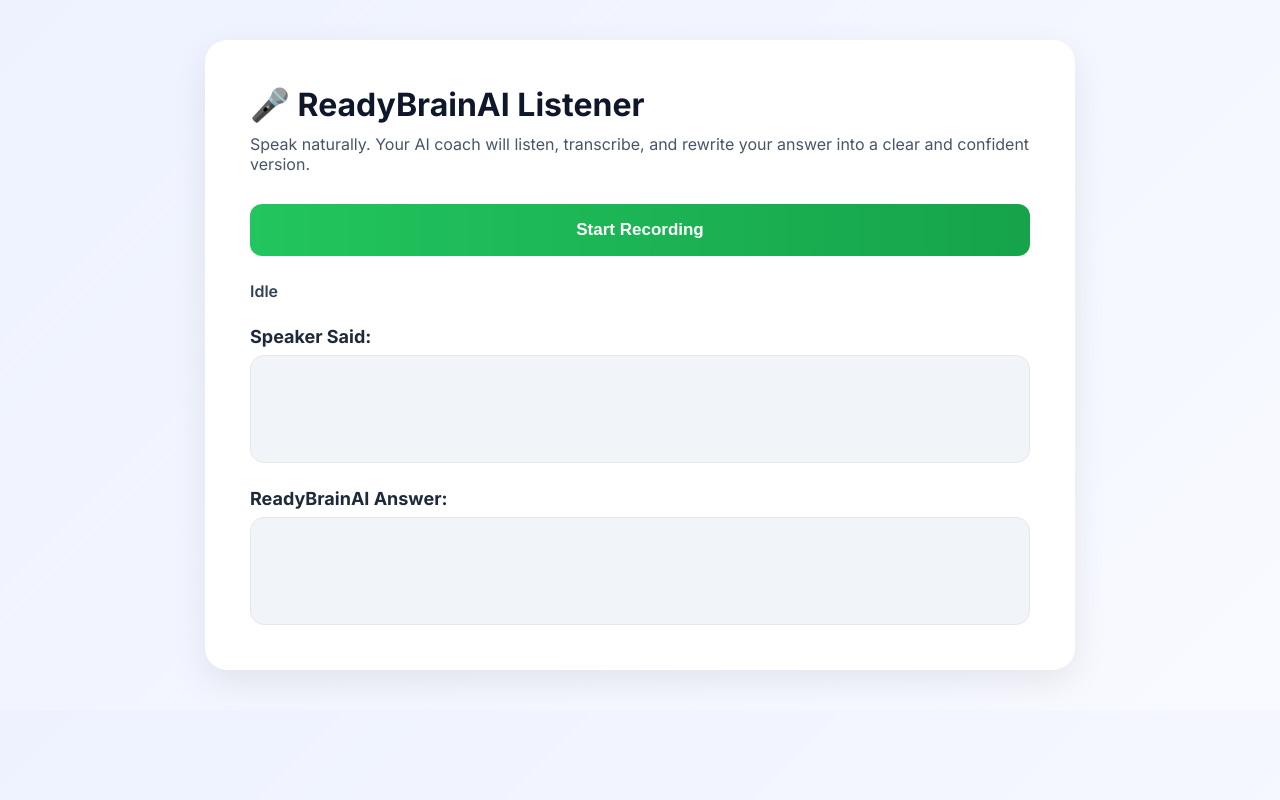
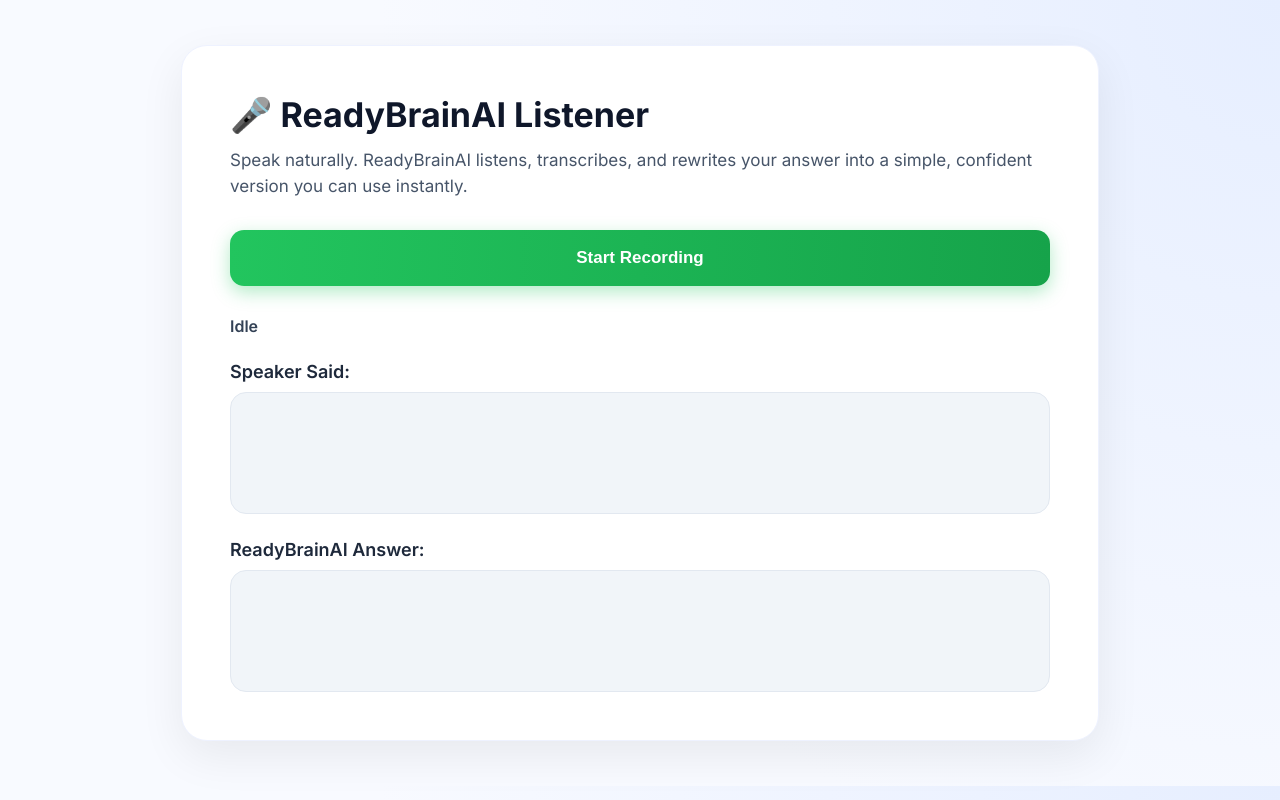
Before and after one commit to readybrain-ai-dev/readybrainai-v1, a Flask app: page /listen in a window 1280 px wide. Run offline with Flask 3, Linux system fonts and the light colour scheme.

Commit message:
New polished listener UI

```diff
--- a/templates/listen.html
+++ b/templates/listen.html
@@ -1,125 +1,137 @@
 <!DOCTYPE html>
-<html>
+<html lang="en">
 <head>
+    <meta charset="UTF-8" />
+    <meta name="viewport" content="width=device-width, initial-scale=1.0" />
     <title>ReadyBrainAI Listener</title>
 
     <!-- Google Font -->
-    <link href="https://fonts.googleapis.com/css2?family=Inter:wght@300;400;600;700&display=swap" rel="stylesheet">
+    <link href="https://fonts.googleapis.com/css2?family=Inter:wght@300;400;500;600;700&display=swap" rel="stylesheet">
 
     <style>
         body {
             margin: 0;
-            padding: 40px;
+            padding: 45px;
             font-family: "Inter", sans-serif;
-            background: linear-gradient(135deg, #eef2ff, #f8faff);
+            background: radial-gradient(circle at top right, #e6eeff, #f8faff 60%);
         }
 
         .card {
-            max-width: 780px;
+            max-width: 820px;
             margin: auto;
             background: #ffffff;
-            padding: 45px;
-            border-radius: 22px;
-            box-shadow: 0 12px 35px rgba(0, 0, 0, 0.08);
+            padding: 48px;
+            border-radius: 26px;
+            box-shadow: 0 15px 45px rgba(0,0,0,0.07);
             animation: fadeIn 0.45s ease;
+            border: 1px solid #eef2ff;
         }
 
         @keyframes fadeIn {
-            from { opacity: 0; transform: translateY(15px); }
+            from { opacity: 0; transform: translateY(18px); }
             to { opacity: 1; transform: translateY(0); }
         }
 
+        /* Heading */
         h2 {
-            font-size: 32px;
-            margin-top: 0;
-            margin-bottom: 10px;
+            font-size: 34px;
+            margin: 0 0 12px 0;
             color: #0f172a;
+            font-weight: 700;
             display: flex;
             align-items: center;
-            gap: 10px;
+            gap: 12px;
         }
 
         p.desc {
-            margin-top: 0;
-            margin-bottom: 30px;
-            font-size: 16px;
+            margin: 0 0 30px 0;
+            font-size: 17px;
             color: #475569;
+            line-height: 1.55;
         }
 
         /* Buttons */
         .button-row {
             display: flex;
             gap: 15px;
-            margin-bottom: 25px;
+            margin-bottom: 30px;
         }
 
         button {
             flex: 1;
-            padding: 16px;
+            padding: 18px;
             font-size: 17px;
             font-weight: 600;
             border: none;
-            border-radius: 12px;
+            border-radius: 14px;
             cursor: pointer;
             transition: 0.2s ease;
         }
 
         #startBtn {
-            background: linear-gradient(to right, #22c55e, #16a34a);
+            background: linear-gradient(92deg, #22c55e, #16a34a);
             color: white;
+            box-shadow: 0 6px 18px rgba(34,197,94,0.35);
         }
 
         #startBtn:hover {
-            opacity: 0.9;
+            transform: translateY(-2px);
         }
 
         #stopBtn {
             display: none;
-            background: linear-gradient(to right, #ef4444, #dc2626);
+            background: linear-gradient(92deg, #ef4444, #dc2626);
             color: white;
+            box-shadow: 0 6px 18px rgba(239,68,68,0.35);
         }
 
         #stopBtn:hover {
-            opacity: 0.9;
+            transform: translateY(-2px);
         }
 
         #status {
-            margin-bottom: 25px;
             font-weight: 600;
             color: #334155;
+            margin-bottom: 25px;
+            font-size: 16px;
         }
 
+        /* Section headings */
         h3 {
-            margin-bottom: 8px;
             margin-top: 25px;
+            margin-bottom: 10px;
             color: #1e293b;
             font-size: 18px;
+            font-weight: 600;
         }
 
+        /* Output boxes */
         .output-box {
             background: #f1f5f9;
-            padding: 18px;
-            border-radius: 14px;
-            min-height: 70px;
-            border: 1px solid #e5e7eb;
+            padding: 20px;
+            border-radius: 16px;
+            min-height: 80px;
+            border: 1px solid #e2e8f0;
             font-size: 15.5px;
-            animation: fadeLight 0.3s ease;
+            line-height: 1.45;
+            animation: fadeSoft 0.35s ease;
         }
 
-        @keyframes fadeLight {
-            from { opacity: 0.3; }
+        @keyframes fadeSoft {
+            from { opacity: 0.2; }
             to { opacity: 1; }
         }
     </style>
 </head>
 
 <body>
+
 <div class="card">
-
     <h2>🎤 ReadyBrainAI Listener</h2>
 
     <p class="desc">
-        Speak naturally. Your AI coach will listen, transcribe, and rewrite your answer into a clear and confident version.
+        Speak naturally. ReadyBrainAI listens, transcribes, and rewrites your answer
+        into a simple, confident version you can use instantly.
     </p>
 
     <div class="button-row">
@@ -134,7 +146,6 @@
 
     <h3>ReadyBrainAI Answer:</h3>
     <div id="answer" class="output-box"></div>
-
 </div>
 
 <script src="/static/interview.js"></script>
```
